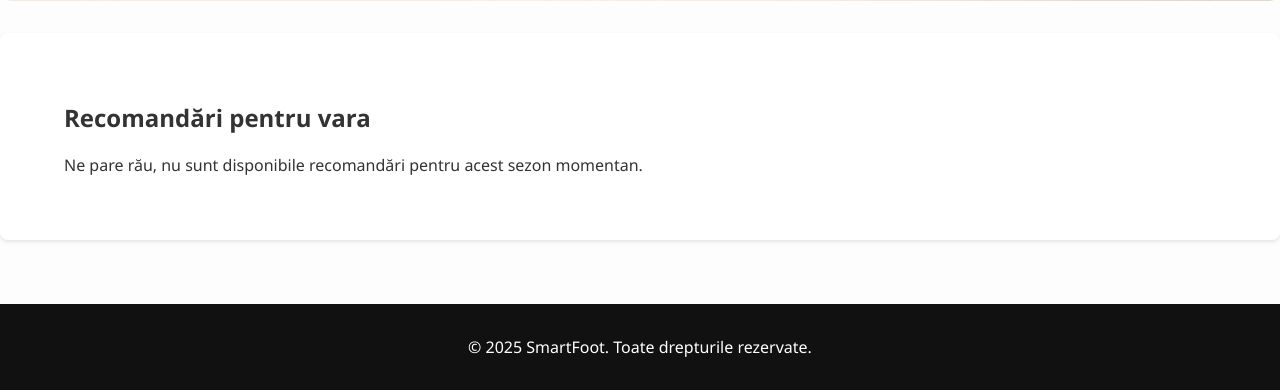
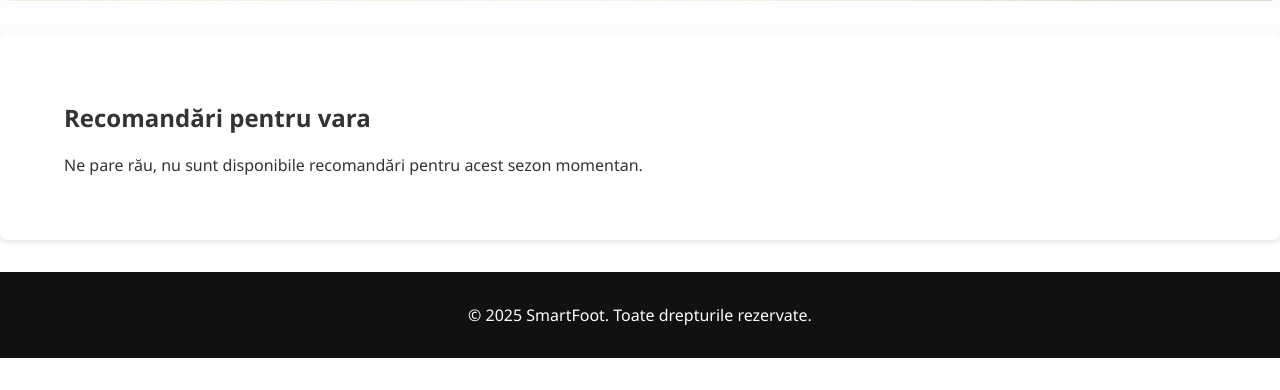
Before and after one commit to TanaseGeorge/FoW, a PHP site: page / in a window 1280 px wide. Shown: the part 565-955 px from the top of the page. After the commit the page ends 923 px from the top, so only its background shows below. Run offline with PHP 8.4, Linux system fonts and the light colour scheme; the visitor is signed in with stand-in values (Sample User, id 1); data that the repository does not hold is empty; some libraries are stand-ins or nearby versions.

Commit message:
reordonare fisiere + alte modificari

```diff
--- a/Styling/home.css
+++ b/Styling/home.css
@@ -7,7 +7,7 @@
 
 .welcome-section {
   text-align: center;
-  background-image: url('assets/hero-bg.png');
+  background-image: url('../assets/hero-bg.png');
   background-repeat: no-repeat;
   background-size: cover;
   background-position: bottom center;
--- a/Styling/style.css
+++ b/Styling/style.css
@@ -1,8 +1,16 @@
+html {
+  height: 100%;
+}
+
 body {
+  min-height: 100vh;
+  position: relative;
   margin: 0;
   font-family: 'Segoe UI', sans-serif;
   background-color: #fdfdfd;
   color: #333;
+  display: flex;
+  flex-direction: column;
 }
 
 header {
@@ -28,7 +36,7 @@ body {
 
 .hero {
   text-align: center;
-    background-image: url('assets/hero-bg.png');
+  background-image: url('../assets/hero-bg.png');
   background-repeat: no-repeat;
   background-size: cover;
   background-position: bottom center;
@@ -85,7 +93,8 @@ body {
   color: white;
   text-align: center;
   padding: 1em;
-    margin-top: 4em;
+  margin-top: auto;
+  bottom: 0;
 }
 
 /* ===== Responsive ===== */
--- a/catalog.php
+++ b/catalog.php
@@ -4,7 +4,7 @@
     <meta charset="UTF-8">
     <meta name="viewport" content="width=device-width, initial-scale=1.0">
     <title>SmartFoot - Catalog</title>
-    <link rel="stylesheet" href="style.css">
+    <link rel="stylesheet" href="Styling/style.css">
     <link rel="stylesheet" href="Styling/catalogstyle.css">
 
 </head>
@@ -69,9 +69,7 @@
         <div id="paginationContainer"></div>
     </main>
 
-    <footer>
-        <p>&copy; 2025 SmartFoot. Toate drepturile rezervate.</p>
-    </footer>
+    <?php include 'includes/footer.php'; ?>
 
     <script>
         let currentPage = 1;
--- /dev/null
+++ b/includes/footer.php
@@ -0,0 +1,3 @@
+<footer>
+    <p>&copy; 2025 SmartFoot. Toate drepturile rezervate.</p>
+</footer>
--- a/index.php
+++ b/index.php
@@ -37,8 +37,8 @@ if (!isset($_SESSION['user_id'])) {
   <meta charset="UTF-8" />
   <meta name="viewport" content="width=device-width, initial-scale=1.0" />
   <title>SmartFoot – Home</title>
-  <link rel="stylesheet" href="style.css" />
-  <link rel="stylesheet" href="home.css" />
+  <link rel="stylesheet" href="Styling/style.css" />
+  <link rel="stylesheet" href="Styling/home.css" />
 </head>
 <body>
   <header>
@@ -83,8 +83,7 @@ if (!isset($_SESSION['user_id'])) {
     <?php endif; ?>
   </section>
 
-  <footer>
-    <p>&copy; 2025 SmartFoot. Toate drepturile rezervate.</p>
-  </footer>
+  <?php include 'includes/footer.php'; ?>
+
 </body>
 </html>
--- a/login_form.php
+++ b/login_form.php
@@ -4,7 +4,7 @@
     <meta charset="UTF-8">
     <meta name="viewport" content="width=device-width, initial-scale=1.0">
     <title>Autentificare - ShoeReco</title>
-    <link rel="stylesheet" href="auth.css">
+    <link rel="stylesheet" href="Styling/auth.css">
     <style>
         .message {
             margin-bottom: 1rem;
--- a/logout.php
+++ b/logout.php
@@ -5,6 +5,6 @@ session_start();
 session_destroy();
 
 // Redirecționăm către pagina de login
-header('Location: login.php');
+header('Location: login_form.php');
 exit;
 ?>
--- a/recommendations.php
+++ b/recommendations.php
@@ -11,8 +11,8 @@ if (!isset($_SESSION['user_id'])) {
 <head>
     <meta charset="UTF-8">
     <title>Recomandări</title>
-    <link rel="stylesheet" href="recommendations.css">
-    <link rel="stylesheet" href="style.css">
+    <link rel="stylesheet" href="Styling/recommendations.css">
+    <link rel="stylesheet" href="Styling/style.css">
     <script defer src="recommendations.js"></script>
 </head>
 <body>
@@ -67,5 +67,6 @@ if (!isset($_SESSION['user_id'])) {
 
         <div id="recommendations" class="recommendations"></div>
     </div>
+    <?php include 'includes/footer.php'; ?>
 </body>
 </html>
--- a/statistics.php
+++ b/statistics.php
@@ -19,8 +19,8 @@ $stats = $stmt->fetchAll(PDO::FETCH_ASSOC);
 <head>
     <meta charset="UTF-8">
     <title>Statistici</title>
-    <link rel="stylesheet" href="statistics.css">
-    <link rel="stylesheet" href="style.css">
+    <link rel="stylesheet" href="Styling/statistics.css">
+    <link rel="stylesheet" href="Styling/style.css">
 </head>
 <body>
 
@@ -75,6 +75,6 @@ $stats = $stmt->fetchAll(PDO::FETCH_ASSOC);
             </form>
         <?php endif; ?>
     </div>
-
+    <?php include 'includes/footer.php'; ?>
 </body>
 </html>
```
Also changed, not shown: login.php (deleted, +0 -31 lines), Styling/assets/hero-bg.png (renamed from assets/hero-bg.png). Lines whose indentation alone changed are shown as unchanged.
